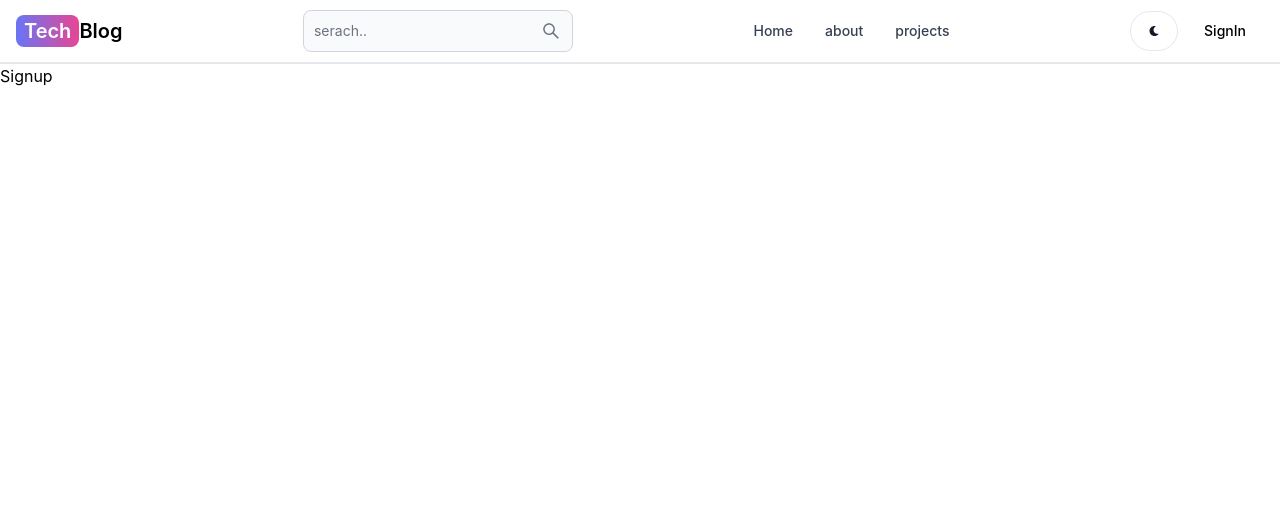
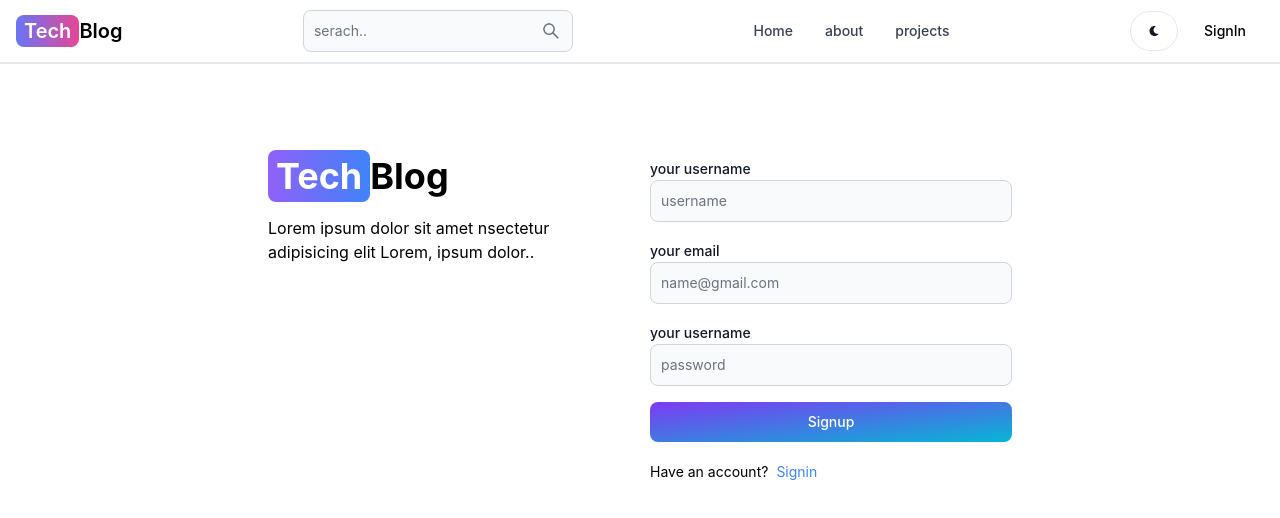
Before and after one commit to DaniyalAliIsrail/BlogApp-MernStack, a React (Vite) app in the folder client/: page /signup in a window 1280 px wide. Shown: the top 518 px of the page. Built offline with nearby package versions, Linux system fonts and the light colour scheme.

Commit message:
create signup ui

```diff
--- a/client/src/pages/Signup.jsx
+++ b/client/src/pages/Signup.jsx
@@ -1,9 +1,55 @@
-import React from 'react'
+import { Button, Label, TextInput } from "flowbite-react";
+import React from "react";
+import { Link } from "react-router-dom";
 
 const Signup = () => {
   return (
-    <div>Signup</div>
-  )
-}
+    <div className="min-h-screen mt-20">
+      <div className="flex p-3 max-w-3xl mx-auto flex-col md:flex-row gap-5 ">
+      <div className="flex-1 ">
+        <Link
+          to="/"
+          className="font-bold dark:text-white text-4xl "
+        >
+          <span className="px-2 py-1 bg-gradient-to-r from-purple-500 vis-purple-500 to-blue-500 rounded-lg text-white ">
+            Tech
+          </span>
+          Blog
+        </Link>
+        <p className="mt-5">
+          Lorem ipsum dolor sit amet nsectetur adipisicing elit Lorem, ipsum dolor..
+        </p>
+      </div>
+      <div className="flex-1">
+        <form className="flex flex-col gap-4">
+          <div>
+            <Label value="your username" />
+            <TextInput type="text" placeholder="username" id="username" />
+          </div>
+
+          <div>
+            <Label value="your email" />
+            <TextInput type="email" placeholder="name@gmail.com" id="email" />
+          </div>
+
+          <div>
+            <Label value="your username" />
+            <TextInput type="password" placeholder="password" id="password" />
+          </div>
+         <Button gradientDuoTone='purpleToBlue' type="submit ">
+          Signup
+         </Button>
+        </form>
+        <div className="flex gap-2 text-sm mt-5">
+          <span>Have an account?</span>
+          <Link to="/signin" className="text-blue-500">
+            Signin
+          </Link>
+        </div>
+      </div>
+    </div>
+    </div>
+  );
+};
 
 export default Signup;
```
